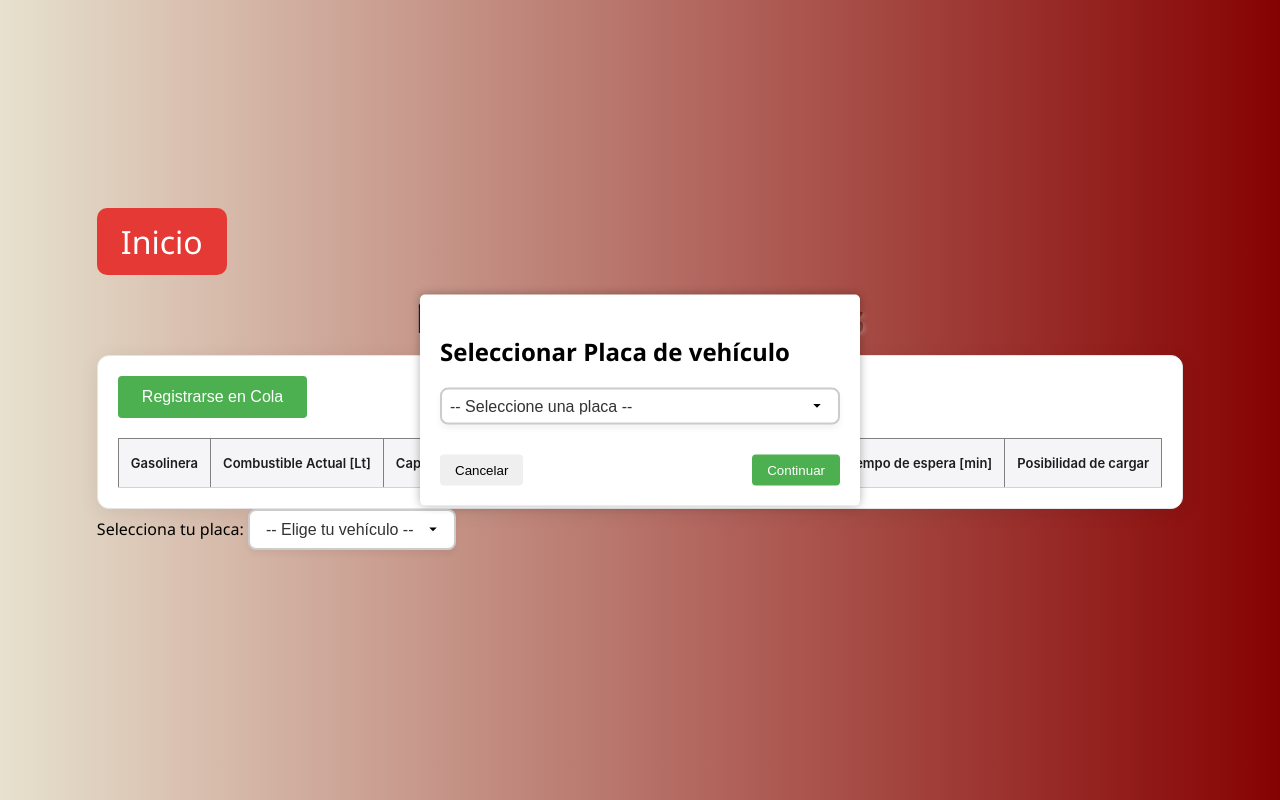
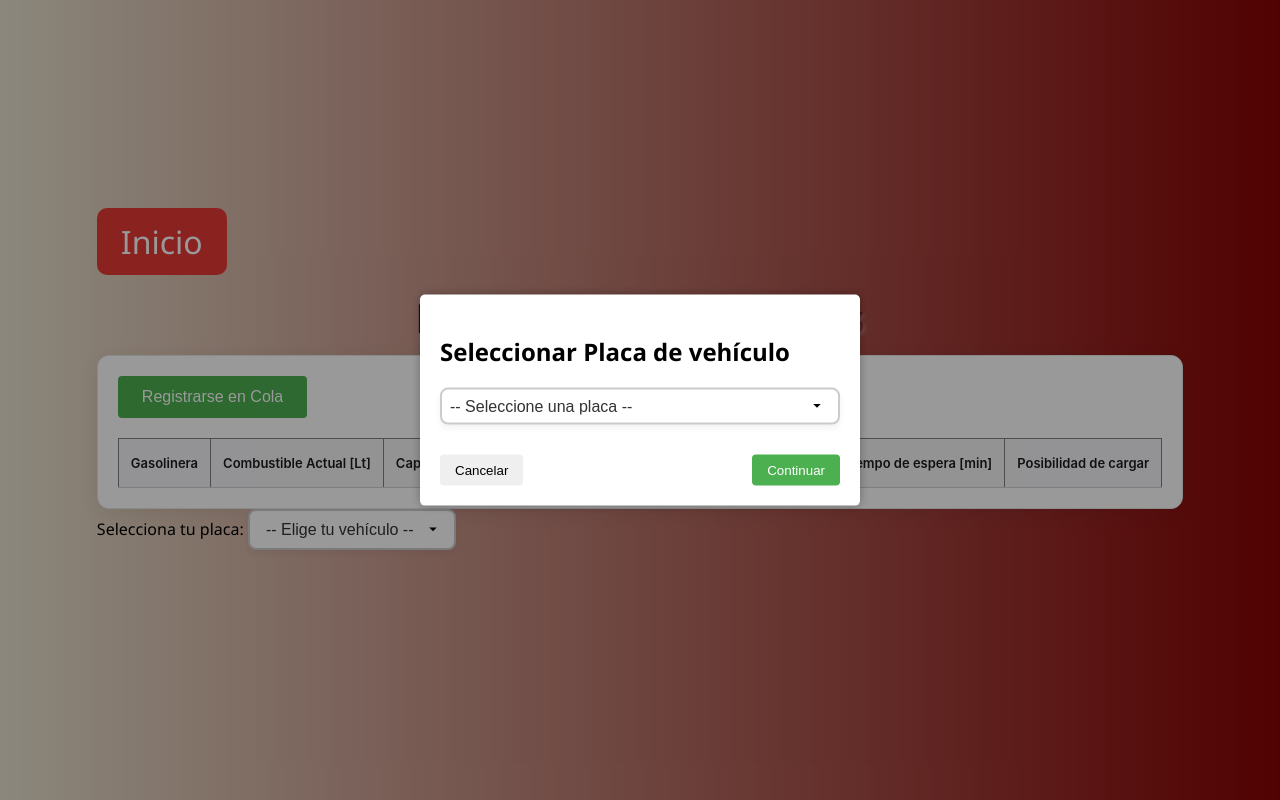
Before and after one commit to GCD418/GasolinaYa, a website built with Parcel: page userIndex.html in a window 1280 px wide. Both pictures are taken after a click on the button "Registrarse en Cola". Built offline with nearby package versions, Linux system fonts and the light colour scheme; some packages are replaced by stand-ins of ours; no server answers; the database is empty.

Commit message:
style: se agrego sombra al popup para la ventana flotante de 'registrarse en cola'

```diff
--- a/src/queueManager.js
+++ b/src/queueManager.js
@@ -18,7 +18,7 @@ function showQueuePopup(modUsuarios, modGasolineras) {
     const popup = createPopup(modUsuarios, modGasolineras);
     const cancelButton = popup.querySelector("#cancel-popup");
     cancelButton.addEventListener("click", () => {
-        closePopup(popup);
+        closePopup();
     });
 
     const confirmPlacaButton = popup.querySelector("#confirm-placa");
@@ -128,11 +128,18 @@ async function addUsuarioToGasolineraQueue(placa, gasolineraName, modUsuarios, m
 }
 
 function createPopup(modUsuarios, modGasolineras) {
+
+    const overlay = document.createElement("div");
+    overlay.id = "popup_overlay";
+    overlay.className = "popup-overlay";
+
+
     const popup = document.createElement("div");
     popup.id = "queue-popup";
     popup.className = "popup";
     createPopupContent(popup, modUsuarios, modGasolineras);
-    document.body.appendChild(popup);
+    overlay.appendChild(popup);
+    document.body.appendChild(overlay);
     return popup;
 }
 
@@ -158,11 +165,11 @@ function createPopupContent(popup, modUsuarios, modGasolineras) {
    return popup;
 }
 
-function closePopup(popup) {
-    if (popup) {
-       popup.remove();
-    }
+function closePopup() {
+  const overlay = document.getElementById("popup_overlay");
+  if (overlay) overlay.remove();
 }
+
 
 function updatePlacaLabel(placa) {
     const buttonContainer = document.querySelector(".queue-button-container");
--- a/styles.css
+++ b/styles.css
@@ -93,6 +93,7 @@ a {
     background-color: #4CAF50;
     color: white;
 }
+
 
 
 
@@ -585,6 +586,19 @@ select:focus {
   border-color: #e53935;
   box-shadow: 0 0 0 3px rgba(229, 57, 53, 0.2);
 }
+.popup-overlay {
+  position: fixed;
+  top: 0;
+  left: 0;
+  width: 100vw;
+  height: 100vh;
+  background-color: rgba(0, 0, 0, 0.4); /* Fondo oscuro */
+  z-index: 999; /* Justo debajo del popup */
+  display: flex;
+  align-items: center;
+  justify-content: center;
+}
+
 
 
 @keyframes zoomIn {
```
Lines whose indentation alone changed are shown as unchanged.
